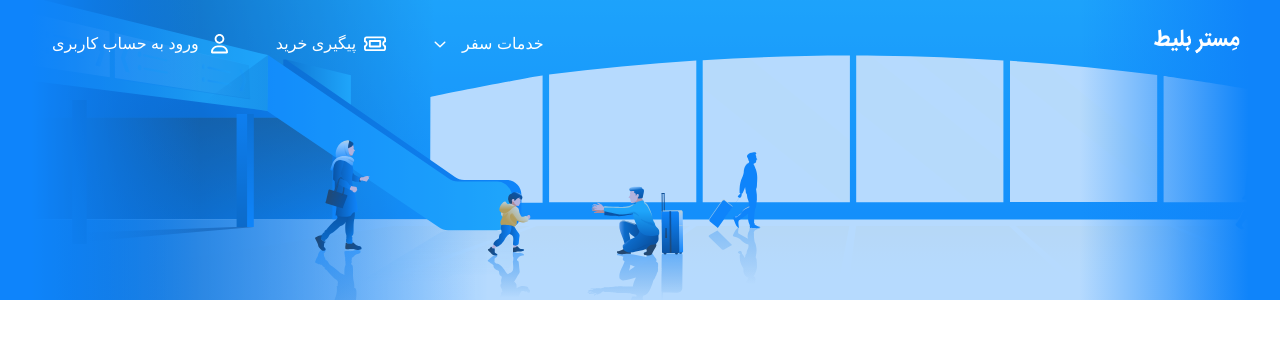
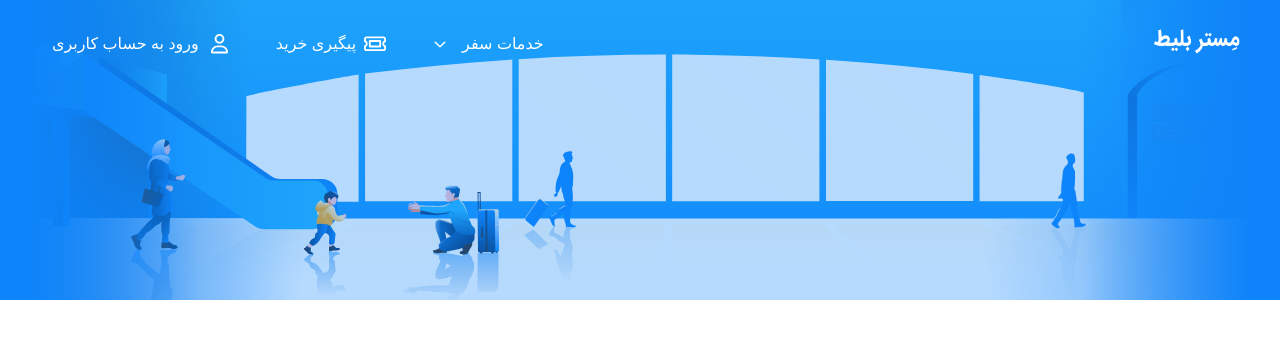
Before and after one commit to amir-9/mr-blit-clone, a Next.js app: page / in a window 1280 px wide. Shown: the top 338 px of the page. Built offline with nearby package versions, Linux system fonts and the light colour scheme.

Commit message:
header bg centered

```diff
--- a/app/containers/Header.tsx
+++ b/app/containers/Header.tsx
@@ -8,6 +8,7 @@ const Header = () => {
         h-[300px]
         w-[100%]
         bg-no-repeat
+        bg-center
         relative
       "
     >
```
